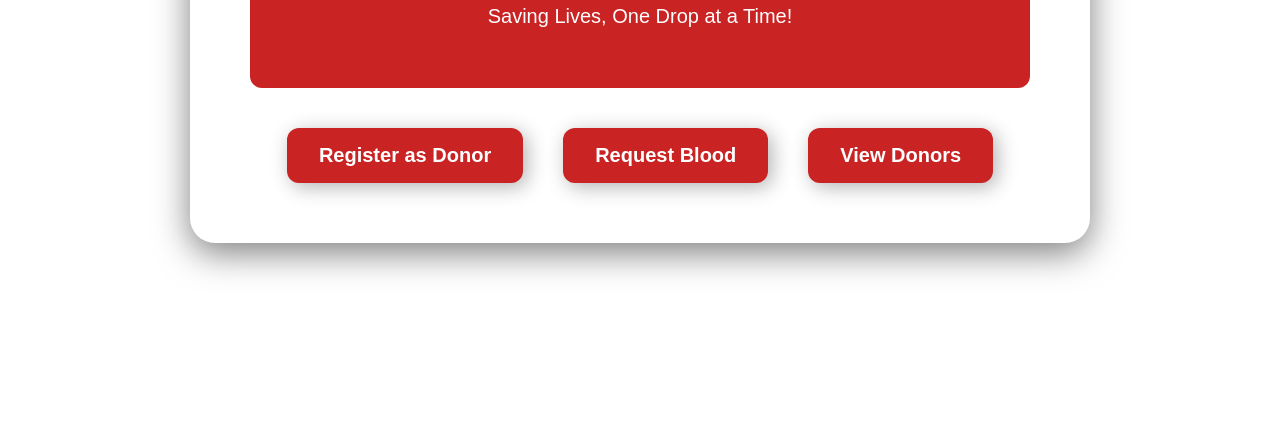
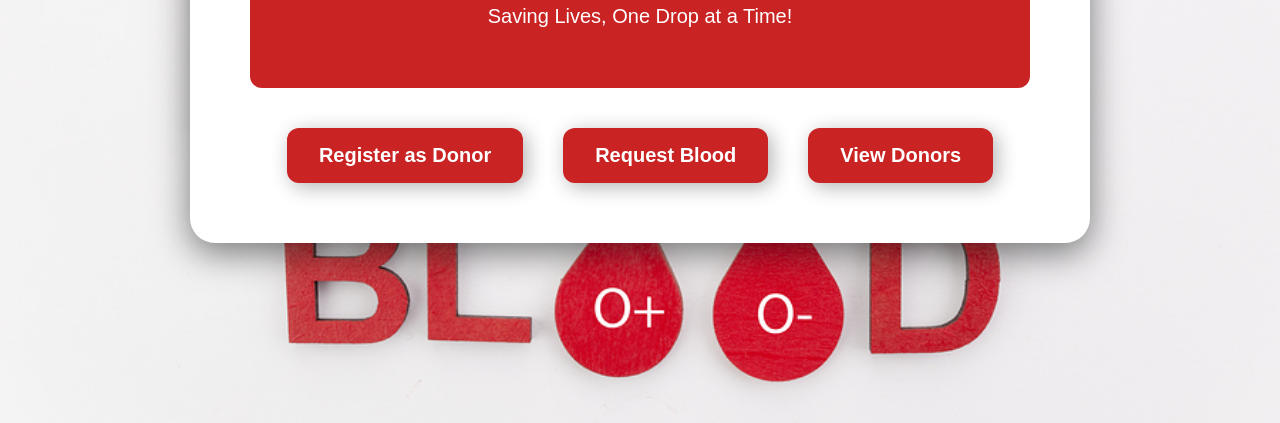
Before and after one commit to sajalgoyal007/BloodConnect, a plain HTML site: page index.html in a window 1280 px wide. Shown: the part 377-800 px from the top of the page. Drawn offline with Linux system fonts and the light colour scheme; files whose address does not match are found by name.

Commit message:
Update index.css

```diff
--- a/index.css
+++ b/index.css
@@ -32,7 +32,7 @@
 }
 /* 🔹 Body Styling (Single Background Image) */
 body {
-    background: url('/image/blood-donation.jpg') no-repeat center center fixed;
+    background: url('./blood-donation.jpg') no-repeat center center fixed;
     background-size: cover;
     min-height: 100vh;
     display: flex;
```
